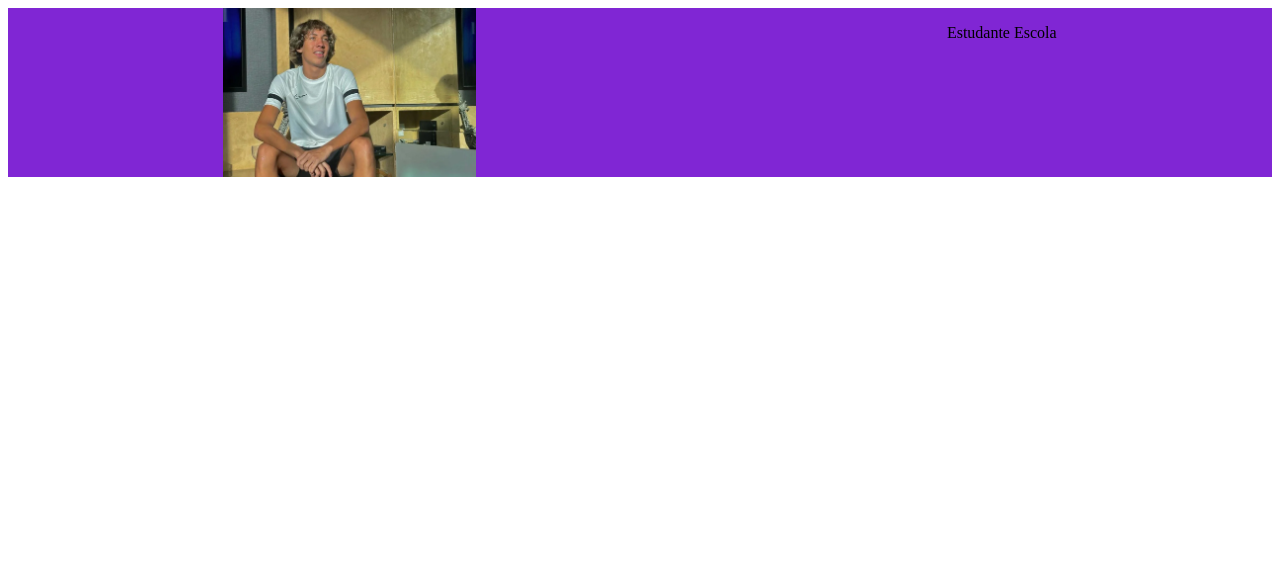
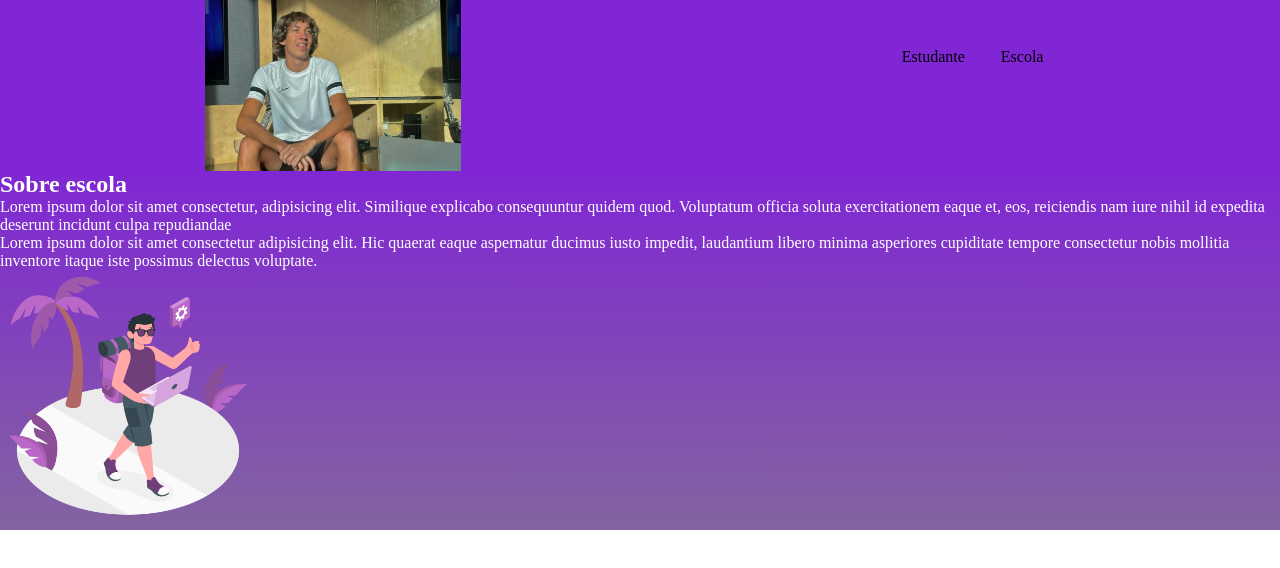
Before and after one commit to rafaellavolpato/siteescolarafaella, a plain HTML site: page index.html in a window 1280 px wide. Drawn offline with Linux system fonts and the light colour scheme.

Commit message:
Add files via upload

```diff
--- a/index.html
+++ b/index.html
@@ -14,8 +14,13 @@
         <li class="cabecalho-lista-item">Escola</li>
     </ul>
 </header>
+<section class="escola">
+    <h2 class="escola-titulo">Sobre escola</h2>
+    <p class="escola-texto-um">Lorem ipsum dolor sit amet consectetur, adipisicing elit. Similique explicabo consequuntur quidem quod. Voluptatum officia soluta exercitationem eaque et, eos, reiciendis nam iure nihil id expedita deserunt incidunt culpa repudiandae</p>
+    <p class="escola-texto-dois">Lorem ipsum dolor sit amet consectetur adipisicing elit. Hic quaerat eaque aspernatur ducimus iusto impedit, laudantium libero minima asperiores cupiditate tempore consectetur nobis mollitia inventore itaque iste possimus delectus voluptate.</p>
+    <img class="cabecalho-imagem" src="./img/Digital nomad-amico.png" alt="imagem de uma escola de pragamacao">
+</section>
 
-<body>
 
 </body>
 </html>
--- a/style.css
+++ b/style.css
@@ -10,4 +10,20 @@
 
 .cabecalho-lista-item{
     display: inline-block;
+    margin: 0 16px;
+    padding: 24px 0;
 }
+
+* {
+    margin: 0;
+    padding: 0;
+}
+
+.imagem-escola{
+    width: 20%;
+}
+
+.escola {
+background-image: linear-gradient(rgb(128, 38, 212),rgb(131, 100, 160) )  ;
+color: white
+}
```
Also changed, not shown: img/Digital nomad-amico.png (added).
